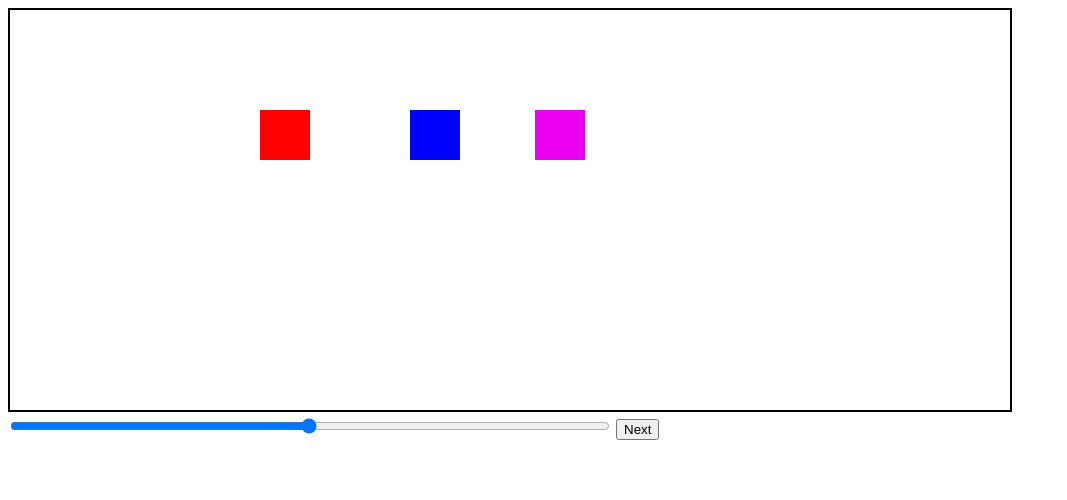
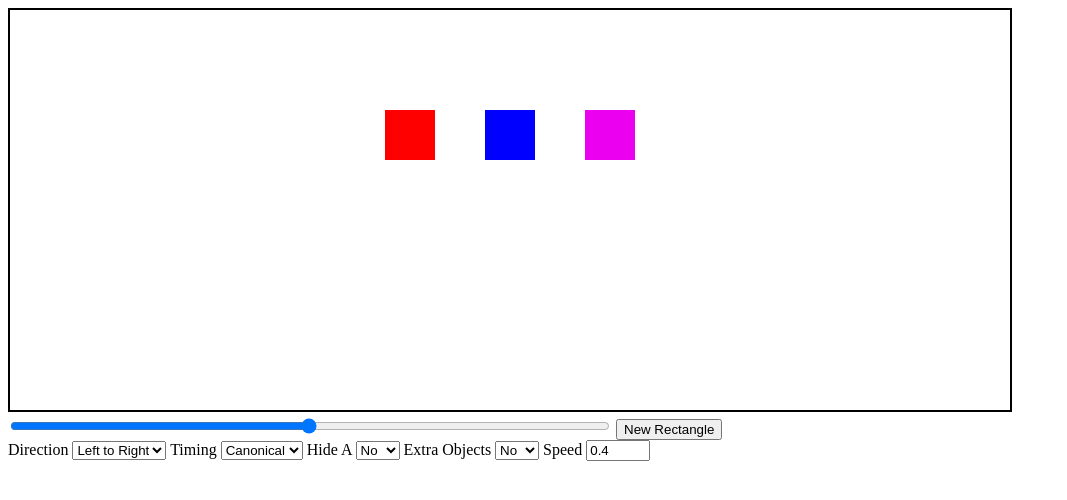
Before and after one commit to L-Castillo/Diss-Exps, a plain HTML site: page index.html in a window 1280 px wide. Shown: the whole page, without its empty margins (0-1067 px from the left). Drawn offline with Linux system fonts and the light colour scheme.

Commit message:
Add files via upload

```diff
--- a/classes.js
+++ b/classes.js
@@ -1,6 +1,6 @@
 class Rectangle {
 
-    constructor(colours, mirroring, condition, squareDimensions, canvas, slider) {
+    constructor(colours, mirroring, condition, squareDimensions, canvas, slider, speed) {
         this.colours = colours; // expressed in ABC order
         this.mirrored = mirroring;
         this.launchingType = condition[0];
@@ -17,7 +17,8 @@ class Rectangle {
         this.animationEnded = false;
         this.flashState = false;
         this.animationTimer = [];
-        this.speed = 0.2;
+        this.speed = speed;
+        this.durations = [];
 
         this.squareList = [];
         this.placeSquares();
@@ -37,34 +38,37 @@ class Rectangle {
     }
 
     setUp(){
-        var canvasMargin = this.canvas.width / 8;
+        var canvasMargin = this.canvas.width / 4;
         // give start/end positions
         for (var i = 0; i<3; i++) {
             var square = this.squareList[i];
             var startPosition, endPosition;
             if (i === 0) {
-                startPosition = this.mirrored ? canvasMargin + 5 * squareDimensions[0] : 0;
-                endPosition = this.mirrored ? canvasMargin - 2.5 * squareDimensions[0] : canvasMargin + 2.5 * squareDimensions[0];
+                startPosition = this.mirrored ? canvasMargin + 5 * this.squareDimensions[0] : canvasMargin;
+                endPosition = this.mirrored ? startPosition - 2.5 * this.squareDimensions[0] : canvasMargin + 2.5 * this.squareDimensions[0];
             } else {
-                startPosition = this.mirrored ? canvasMargin + 6 * squareDimensions[0] - 4 * squareDimensions[0] * i : canvasMargin + squareDimensions[0] + 2.5 * squareDimensions[0] * i;
-                endPosition = this.mirrored ? startPosition - 2 * squareDimensions[0] : startPosition + 2 * squareDimensions[0];
+                startPosition = this.mirrored ? this.squareList[0].finalPosition[0] - this.squareDimensions[0] - 2 * this.squareDimensions[0] * (i-1) : this.squareList[0].finalPosition[0] + this.squareDimensions[0] + 2*this.squareDimensions[0] * (i-1);
+                endPosition = this.mirrored ? startPosition - this.squareDimensions[0] : startPosition + this.squareDimensions[0];
             }
             square.startPosition = [startPosition, 100];
             square.finalPosition = [endPosition, 100];
+            var duration = (endPosition - startPosition) / this.speed; //(pix p step)
+            duration = this.mirrored ? duration * -1 : duration;
+            square.duration = duration;
+            this.durations.push(duration);
+
         this.draw();
-        // duration = distance / speed (pix p step)
         }
 
         // give "move At" instructions
         if (this.launchingType === "canonical"){
-            for (var i = 0; i<3; i++) {
-                var square = this.squareList[i];
-                square.moveAt = 200 * i
-            }
+            this.squareList[0].moveAt = 0;
+            this.squareList[1].moveAt = this.squareList[0].duration;
+            this.squareList[2].moveAt = this.squareList[1].moveAt + this.squareList[1].duration;
         } else {
             this.squareList[0].moveAt = 0;
-            this.squareList[1].moveAt = 200 * 2;
-            this.squareList[2].moveAt = 200;
+            this.squareList[2].moveAt = this.squareList[0].duration;
+            this.squareList[1].moveAt = this.squareList[2].moveAt + this.squareList[2].duration;
         }
     }
     resetSquares() {
@@ -136,14 +140,14 @@ class Rectangle {
         var squareA = this.squareList[0];
         var squareB = this.squareList[1];
         var squareC = this.squareList[2];
-        var stickSize = squareA.dimensions[0] * 2.5;
+        var stickSize = squareA.dimensions[0] * 2;
         if (this.mirrored) {
             // draw hole
             ctx.fillStyle = "#ffffff";
             ctx.fillRect(squareB.position[0], squareB.position[1] + 1/3 * squareB.dimensions[1], squareB.dimensions[0],1/3* squareB.dimensions[1]);
 
             // draw stick
-            // horizontal
+            if (!this.hideA) {
                 ctx.beginPath();
                 ctx.moveTo(squareA.position[0], squareA.position[1] + 1 / 2 * squareA.dimensions[1]);
                 ctx.lineTo(squareA.position[0] - stickSize, squareA.position[1] + 1 / 2 * squareA.dimensions[1]);
@@ -153,6 +157,8 @@ class Rectangle {
                 ctx.moveTo(squareA.position[0] - stickSize, squareA.position[1] + 1 / 2 * squareA.dimensions[1] - 10);
                 ctx.lineTo(squareA.position[0] - stickSize, squareA.position[1] + 1 / 2 * squareA.dimensions[1] + 10);
                 ctx.stroke();
+            }
+
         } else {
             // draw hole
             ctx.fillStyle = "#ffffff";
@@ -160,6 +166,7 @@ class Rectangle {
 
             // draw stick
             // horizontal
+            if (!this.hideA) {
                 ctx.beginPath();
                 ctx.moveTo(squareA.position[0] + squareA.dimensions[0], squareA.position[1] + 1 / 2 * squareA.dimensions[1]);
                 ctx.lineTo(squareA.position[0] + squareA.dimensions[0] + stickSize, squareA.position[1] + 1 / 2 * squareA.dimensions[1]);
@@ -170,6 +177,23 @@ class Rectangle {
                 ctx.lineTo(squareA.position[0] + squareA.dimensions[0] + stickSize, squareA.position[1] + 1 / 2 * squareA.dimensions[1] + 10);
                 ctx.stroke();
             }
+        }
+        // draw chain
+        ctx.beginPath();
+        var squareBMiddleX, squareBChosenY, squareCMiddleX, squareCChosenY;
+        squareBMiddleX = squareB.position[0] + squareB.dimensions[0] * 1 / 2;
+        squareBChosenY = squareB.position[1] + squareB.dimensions[1] * 9 / 10;
+        squareCMiddleX = squareC.position[0] + squareC.dimensions[0] * 1 / 2;
+        squareCChosenY = squareC.position[1] + squareC.dimensions[1] * 9 / 10;
+
+        var distanceBetweenSquares, squareMiddlePoint;
+        distanceBetweenSquares = Math.abs(squareBMiddleX - squareCMiddleX);
+        squareMiddlePoint = this.mirrored ? distanceBetweenSquares / 2 + squareCMiddleX : distanceBetweenSquares / 2 + squareBMiddleX;
+
+        var chosenCPY = squareB.position[1] + squareB.dimensions[1] + 120 - 0.5 * distanceBetweenSquares;
+        ctx.moveTo(squareBMiddleX, squareBChosenY);
+        ctx.quadraticCurveTo(squareMiddlePoint, chosenCPY, squareCMiddleX, squareCChosenY);
+        ctx.stroke();
     }
     flashOn() {
         if (this.flashState === false){
--- a/index.html
+++ b/index.html
@@ -9,40 +9,66 @@
 </canvas>
 <div class="slidecontainer" id="slider">
     <input onmouseup="animateAgain()" type="range" min="1" max="200" value="100" class="slider" style="width:600px" id="myRange">
-    <button id="nextButton" onclick="animateAgain()" style="display:inline">Next</button>
+    <button id="nextButton" onclick="nextButton()" style="display:inline">New Rectangle</button>
 </div>
+<label for="mirroring">Direction</label>
+<select id="mirroring">
+    <option value="No">Left to Right</option>
+    <option value="Yes">Right to Left</option>
+</select>
+<label for="timing">Timing</label>
+<select id="timing">
+    <option value="canonical">Canonical</option>
+    <option value="reversed">Reversed</option>
+</select>
+<label for="aHide">Hide A</label>
+<select id="aHide">
+    <option value="No">No</option>
+    <option value="Yes">Yes</option>
+</select>
+<label for="extraObjects">Extra Objects</label>
+<select id="extraObjects">
+    <option value="No">No</option>
+    <option value="Yes">Yes</option>
+</select>
+<label for="speed"> Speed </label>
+<input id="speed" type="number" min="0.1" max="1" step="0.1" value="0.4">
 <script src="classes.js"></script>
 <script>
-    // set up rectangle
-    var colours, mirroring, timing, targetSync, AHidden, stickAndHole, conditionArray, squareDimensions, canvas, slider;
+    nextButton();
 
-    // change variables here
-    colours = ["red", "blue", "purple"];
-    mirroring = false;
-    timing = "reversed";
-    targetSync = "B";
-    AHidden = false;
-    stickAndHole = false;
-    squareDimensions = [50, 50];
-
-    conditionArray = [timing, targetSync, AHidden, stickAndHole];
-    canvas = document.getElementById("myCanvas");
-    slider = document.getElementById("myRange");
-
-    var myRectangle = new Rectangle(colours, mirroring, conditionArray, squareDimensions, canvas, slider);
-    myRectangle.setTimeouts();
 
     function animateAgain (){
-        for (var i = 0; i < myRectangle.animationTimer.length; i++) {
-            clearTimeout(myRectangle.animationTimer[i])
+        for (var i = 0; i < window.myRectangle.animationTimer.length; i++) {
+            clearTimeout(window.myRectangle.animationTimer[i])
         }
-        myRectangle.animationStarted = Infinity;
-        myRectangle.animationEnded = false;
-        myRectangle.resetSquares();
-        myRectangle.draw();
-        myRectangle.setTimeouts();
+        window.myRectangle.animationStarted = Infinity;
+        window.myRectangle.animationEnded = false;
+        window.myRectangle.resetSquares();
+        window.myRectangle.draw();
+        window.myRectangle.setTimeouts();
     }
+    function nextButton () {
+        // set up rectangle
+        var colours, mirroring, timing, targetSync, AHidden, stickAndHole, conditionArray, squareDimensions, speed, canvas, slider;
 
+        // change variables here
+        colours = ["red", "blue", "purple"];
+        mirroring = document.getElementById("mirroring").value === "Yes";
+        timing = document.getElementById("timing").value;
+        targetSync = "B";
+        AHidden = document.getElementById("aHide").value === "Yes";
+        stickAndHole = document.getElementById("extraObjects").value === "Yes";
+        squareDimensions = [50, 50];
+        speed = Number(document.getElementById("speed").value);
+        conditionArray = [timing, targetSync, AHidden, stickAndHole];
+        canvas = document.getElementById("myCanvas");
+        slider = document.getElementById("myRange");
+
+        delete window.myRectangle;
+        window.myRectangle = new Rectangle(colours, mirroring, conditionArray, squareDimensions, canvas, slider, speed);
+        animateAgain()
+    }
 </script>
 </body>
 </html>
```
Lines whose indentation alone changed are shown as unchanged.
